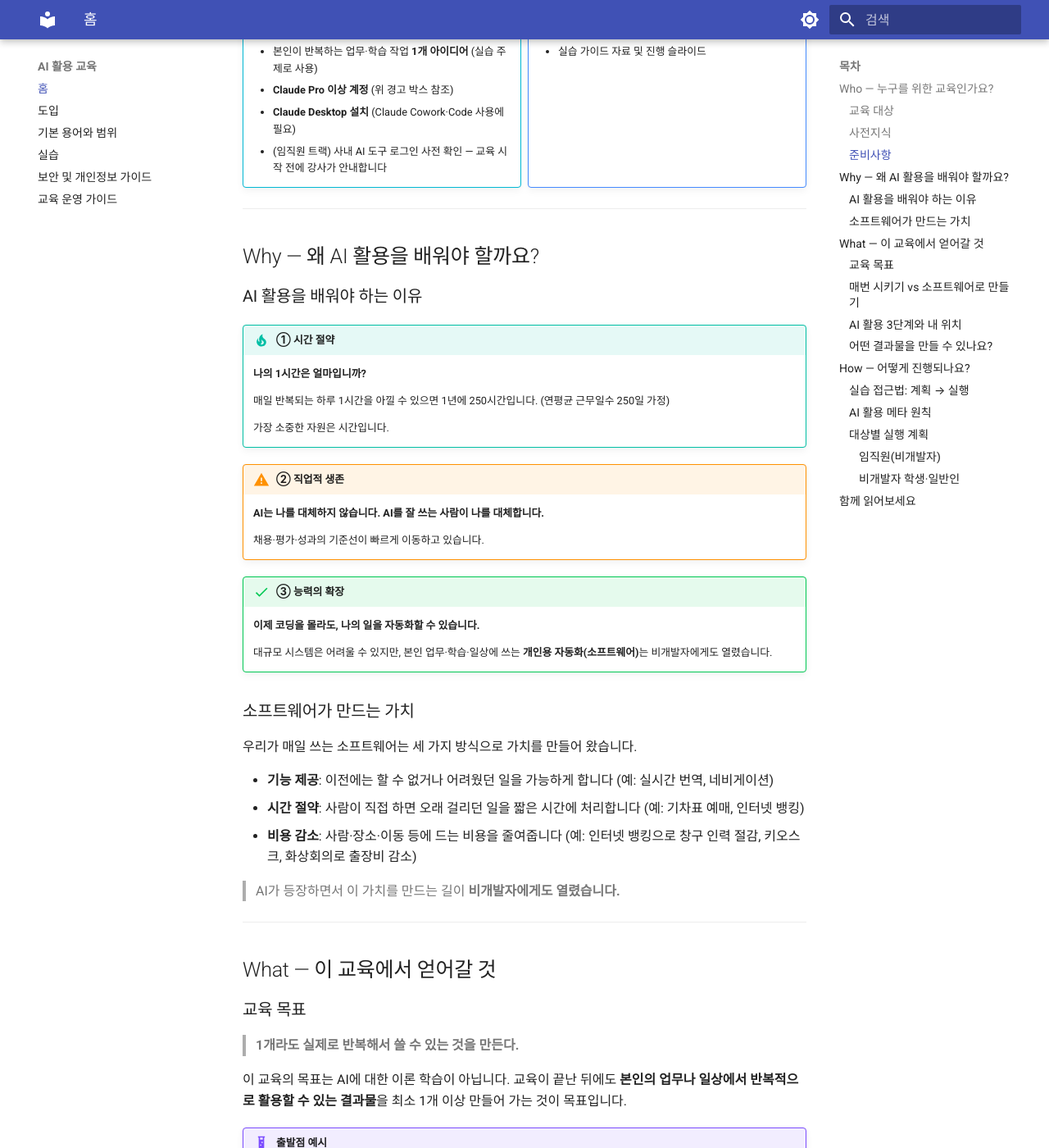
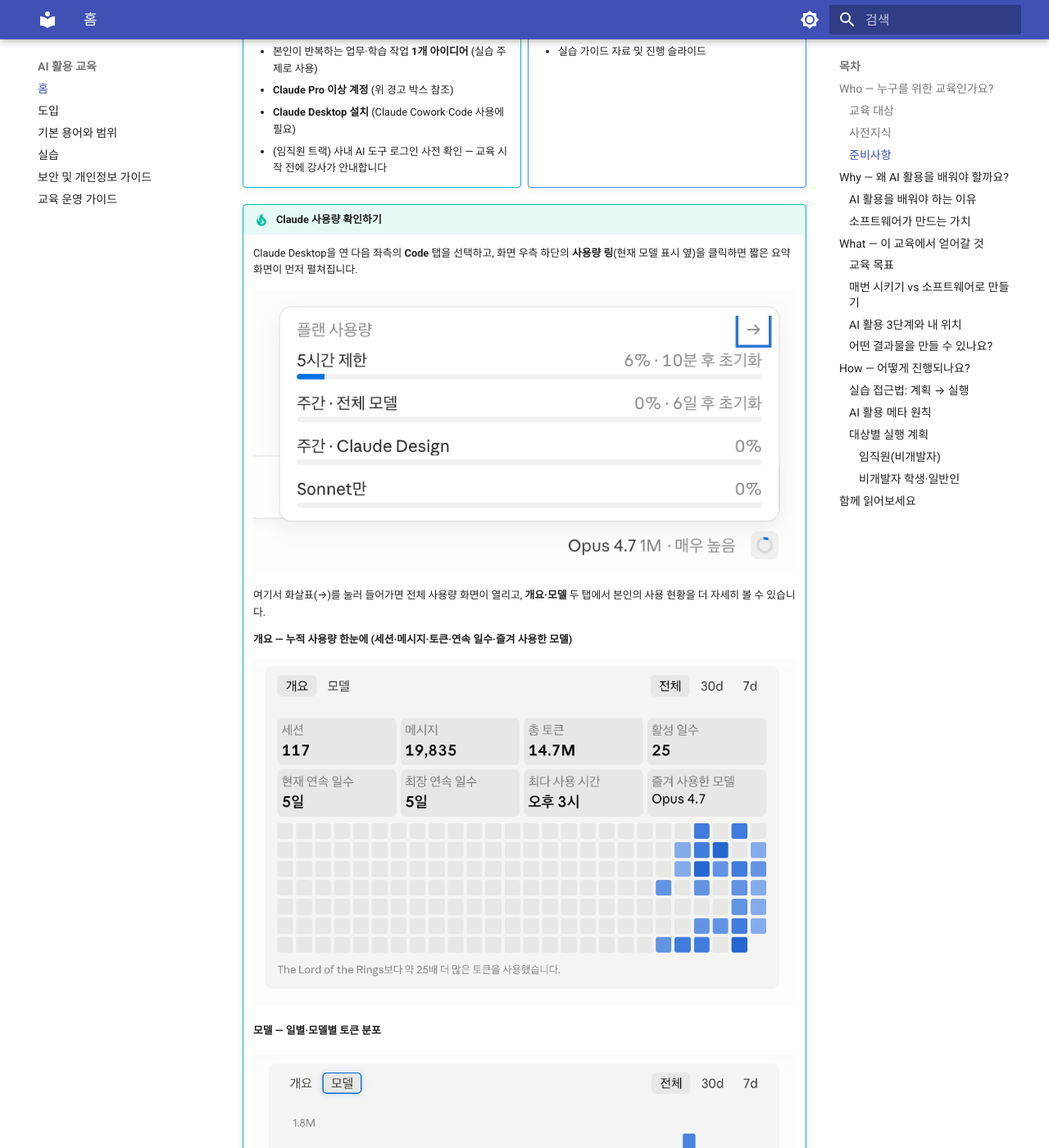
Before and after one commit to scroogy-dev/ai-onboarding, an MkDocs documentation site: the page built from docs/index.md, in a window 1280 px wide and 1400 px high, scrolled down 2015 px. Shown: the whole window at 82% size. Built offline with MkDocs 1.6.1 and Material for MkDocs 9.7.7, drawn with Linux system fonts in a browser that asks for light colours; some of the changed text lies outside the part shown.

Commit message:
docs: Claude Desktop 사용량 화면 안내 추가 (docs·slides·스크린샷 3장) (#36)
- docs/index.md 「준비사항」 섹션 직후 admonition 박스 추가 — Code 탭 → 사용량 링 진입 동선, 플랜 사용량 드롭다운·개요(누적)·모델별(일별 분포) 스크린샷 3장, 모델 선택(추론 vs 지시 이행) 한 줄, UI 변경 시 캡처 갱신 책임 명시.
- slides/slides.md 「준비물 분담」 직후 동기화 슬라이드 1장 — 표 3행·모델 선택 emerald 카드. 이미지·캡처는 사이트에 위임 (ADR-0002 단방향 파생).
- 공식 한국어 안내 [Claude Code Desktop — 사용량 확인하기](https://code.claude.com/docs/ko/desktop#check-usage) 인용.

```diff
--- a/docs/index.md
+++ b/docs/index.md
@@ -74,6 +74,27 @@
     - 실습 가이드 자료 및 진행 슬라이드
 
 </div>
+
+!!! tip "Claude 사용량 확인하기"
+    Claude Desktop을 연 다음 좌측의 **Code** 탭을 선택하고, 화면 우측 하단의 **사용량 링**(현재 모델 표시 옆)을 클릭하면 짧은 요약 화면이 먼저 펼쳐집니다.
+
+    ![사용량 링 클릭 시 보이는 플랜 사용량 요약](assets/images/claude-desktop-usage-03.png)
+
+    여기서 화살표(→)를 눌러 들어가면 전체 사용량 화면이 열리고, **개요·모델** 두 탭에서 본인의 사용 현황을 더 자세히 볼 수 있습니다.
+
+    **개요 — 누적 사용량 한눈에 (세션·메시지·토큰·연속 일수·즐겨 사용한 모델)**
+
+    ![누적 사용량 개요](assets/images/claude-desktop-usage-01.png)
+
+    **모델 — 일별·모델별 토큰 분포**
+
+    ![모델별 일별 사용량 막대그래프](assets/images/claude-desktop-usage-02.png)
+
+    추론이 많이 필요한 작업과 단순 지시 이행은 같은 시간에도 토큰 차이가 큽니다. 모델별 비율(Opus·Sonnet·Haiku)을 보며 **작업 성격에 맞춰 모델을 골라** 직접 차이를 체감해 보세요.
+
+    *이미지는 Claude Desktop UI가 바뀌면 옛 화면일 수 있어요. 본 페이지가 캡처 갱신 책임 자리입니다.*
+
+    > 공식 안내: [Claude Code Desktop — 사용량 확인하기](https://code.claude.com/docs/ko/desktop#check-usage)
 
 ---
 
```
Also changed, not shown: slides/slides.md (+26 -0 lines), docs/assets/images/claude-desktop-usage-01.png (added), docs/assets/images/claude-desktop-usage-02.png (added), docs/assets/images/claude-desktop-usage-03.png (added).
